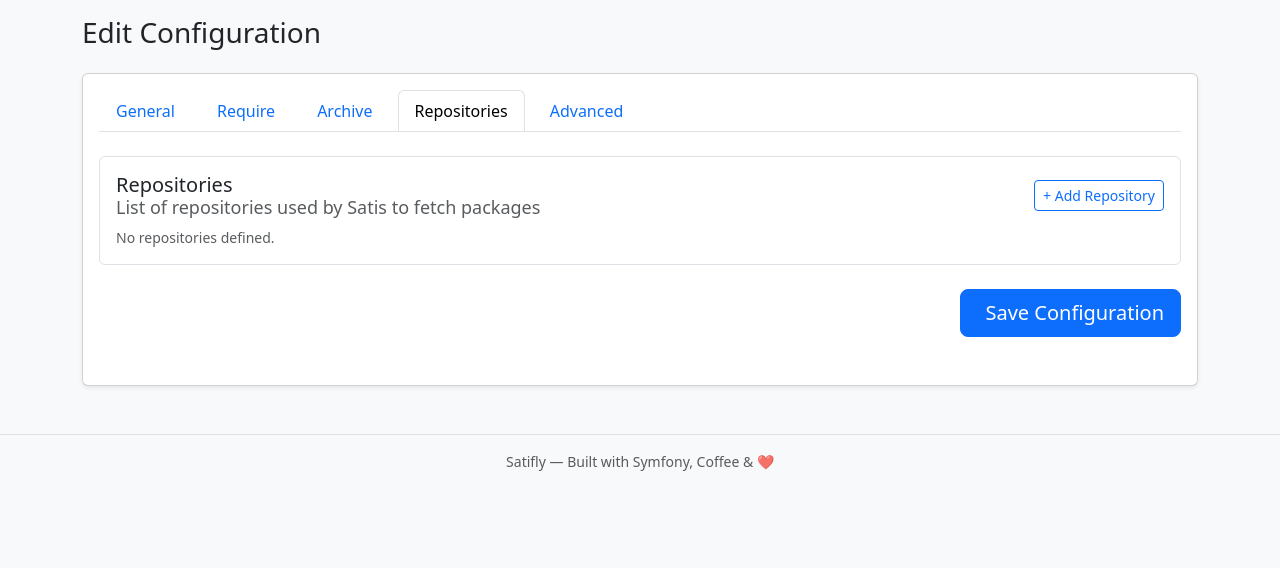
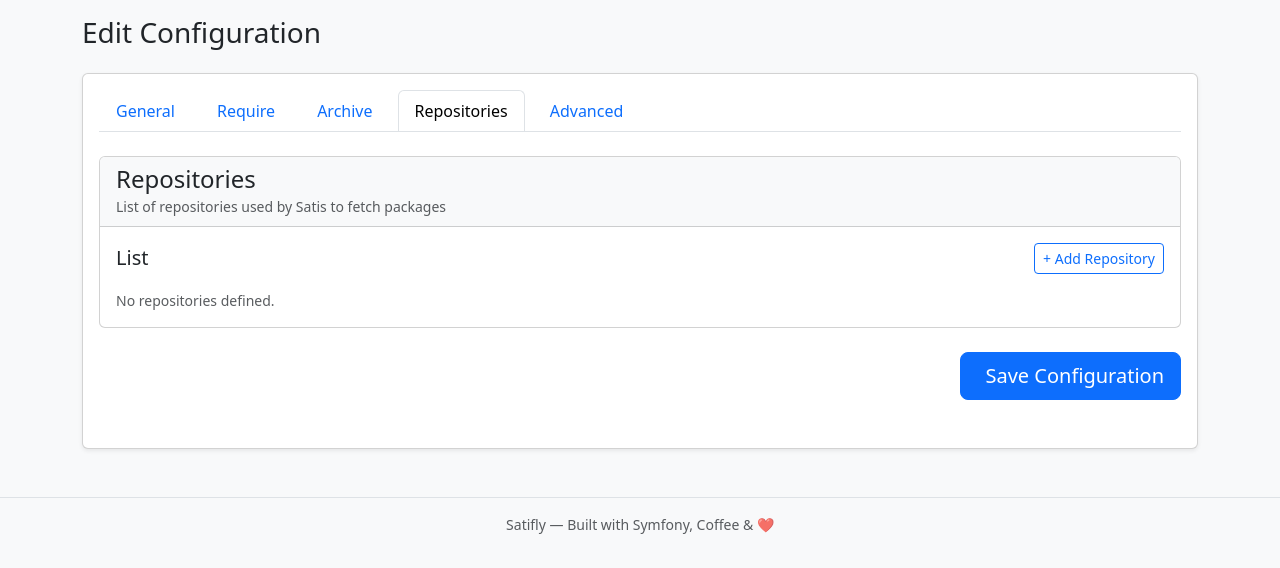
Before and after one commit to Trusted97/satifly, a Symfony app: template templates/views/satis-config.html.twig in a window 1280 px wide, after a click on "Repositories". Shown: the part 185-753 px from the top of the page. Run offline with Twig, Linux system fonts and the light colour scheme; the template is opened without the code that fills it, so the values that code supplies are empty; form fields are guessed from the names that the template uses; some libraries are stand-ins or nearby versions.

Commit message:
style: edit advanced tab for satis config

```diff
--- /dev/null
+++ b/templates/views/form/_advanced.html.twig
@@ -0,0 +1,42 @@
+<div class="card mt-4">
+    <div class="card-header bg-light">
+        <h4 class="mb-0">Stability Settings</h4>
+        <small class="text-muted">
+            Configure global and per-package stability levels.
+        </small>
+    </div>
+
+    <div class="card-body">
+
+        <div class="row g-3 mb-3">
+            <div class="col-12 col-md-6">{{ form_row(form.minimumStability) }}</div>
+            <div class="col-12 col-md-6">{{ form_row(form.prettyPrint) }}</div>
+        </div>
+
+        {% include 'views/form/_minimum_stability_collection.html.twig' with { form: form } %}
+
+    </div>
+</div>
+
+<div class="card mt-4">
+    <div class="card-header bg-light">
+        <h4 class="mb-0">Advanced Settings</h4>
+        <small class="text-muted">
+            Additional configuration options for Satis output and behavior.
+        </small>
+    </div>
+
+    <div class="card-body">
+
+        <div class="row g-3 mb-3">
+            <div class="col-12 col-md-6">{{ form_row(form.twigTemplate) }}</div>
+            <div class="col-12 col-md-6">{{ form_row(form.config) }}</div>
+            <div class="col-12 col-md-6">{{ form_row(form.notifyBatch) }}</div>
+        </div>
+
+        <div class="row g-3">
+            <div class="col-12 col-md-6">{{ form_row(form.providers) }}</div>
+        </div>
+
+    </div>
+</div>
--- a/templates/views/form/_repositories_collection.html.twig
+++ b/templates/views/form/_repositories_collection.html.twig
@@ -1,5 +1,15 @@
+<div class="card mt-4">
+    <div class="card-header bg-light">
+        <h4 class="mb-0">Repositories</h4>
+        <small class="text-muted">
+            List of repositories used by Satis to fetch packages
+        </small>
+    </div>
+
+    <div class="card-body">
+
         <div id="repositories-collection"
-     class="repositories-collection border rounded p-3 mt-4"
+             class="repositories-collection"
              data-prototype="{{ form_widget(form.repositories.vars.prototype)|e('html_attr') }}"
              data-prototype-name="{{ form.repositories.vars.prototype.vars.name }}"
              data-allow-add="1"
@@ -7,12 +17,9 @@
              data-name-prefix="{{ form.repositories.vars.full_name }}"
              data-title="{{ form.repositories.vars.attr['data-title'] ?? '' }}">
 
-    <div class="d-flex justify-content-between align-items-center mb-2">
+            <div class="d-flex justify-content-between align-items-center mb-3">
                 <h5 class="mb-0">
-            Repositories
-            <small class="text-muted d-block" style="font-size: 0.9em;">
-                {{ form.repositories.vars.attr['data-title'] ?? 'List of repositories used by Satis to fetch packages' }}
-            </small>
+                    List
                 </h5>
                 <button type="button"
                         class="btn btn-sm btn-outline-primary add-item"
@@ -23,7 +30,7 @@
 
             <div class="repositories-items">
                 {% for repoForm in form.repositories %}
-            <div class="collection-item repository-item mb-2 p-2 border rounded bg-light">
+                    <div class="collection-item repository-item mb-3 p-3 border rounded bg-light">
                         <div class="row g-2 align-items-center">
                             <div class="col-md-11">
                                 {{ form_widget(repoForm) }}
@@ -41,4 +48,8 @@
                     <p class="text-muted small mb-0">No repositories defined.</p>
                 {% endfor %}
             </div>
+
         </div>
+
+    </div>
+</div>
--- a/templates/views/satis-config.html.twig
+++ b/templates/views/satis-config.html.twig
@@ -71,24 +71,7 @@
 
                 {# --- ADVANCED TAB --- #}
                 <div class="tab-pane fade" id="advanced" role="tabpanel">
-                    <div class="row g-3 mb-3">
-                        <div class="col-12 col-md-6">{{ form_row(form.minimumStability) }}</div>
-                        <div class="col-12 col-md-6">{{ form_row(form.prettyPrint) }}</div>
-                    </div>
-
-                    {% include 'views/form/_minimum_stability_collection.html.twig' with { form: form } %}
-
-                    <hr>
-
-                    <div class="row g-3 mb-3">
-                        <div class="col-12 col-md-6">{{ form_row(form.providers) }}</div>
-                        <div class="col-12 col-md-6">{{ form_row(form.twigTemplate) }}</div>
-                    </div>
-
-                    <div class="row g-3">
-                        <div class="col-12 col-md-6">{{ form_row(form.config) }}</div>
-                        <div class="col-12 col-md-6">{{ form_row(form.notifyBatch) }}</div>
-                    </div>
+                    {% include 'views/form/_advanced.html.twig' with { form: form } %}
                 </div>
             </div>
 
```
Lines whose indentation alone changed are shown as unchanged.
